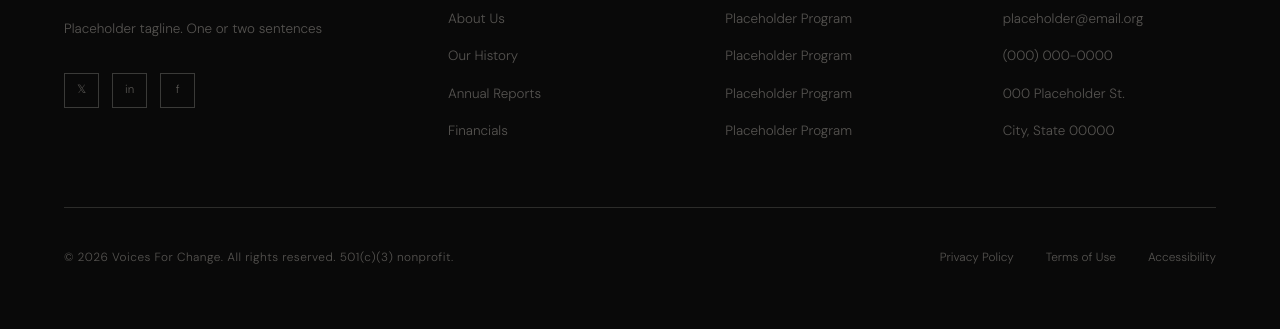
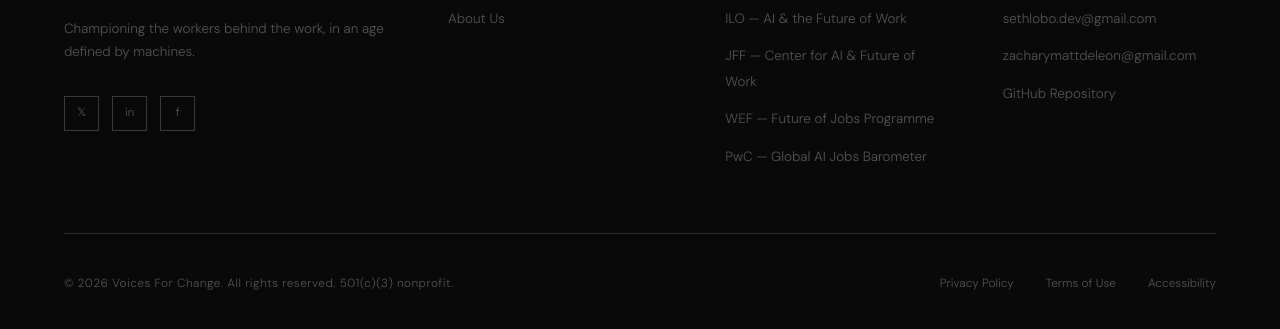
Before and after one commit to LucieSSI/VoicesForChange, a website: page index.html in a window 1280 px wide. Shown: the part 5060-5389 px from the top of the page. Drawn offline with nearby package versions, Linux system fonts and the light colour scheme.

Commit message:
Hotfixes for the crash

```diff
--- a/index.html
+++ b/index.html
@@ -198,7 +198,7 @@
     <div class="footer-top">
         <div>
             <div class="footer-brand-name"><span>V</span>oices For Change</div>
-            <p class="footer-tagline">Placeholder tagline. One or two sentences</p>
+            <p class="footer-tagline">Championing the workers behind the work, in an age defined by machines.</p>
             <div class="footer-socials">
                 <div class="social-btn">&#120143;</div>
                 <div class="social-btn">in</div>
@@ -209,27 +209,23 @@
             <p class="footer-col-title">Information</p>
             <ul class="footer-links">
                 <li><a href="#about">About Us</a></li>
-                <li><a href="nothing.html">Our History</a></li>
-                <li><a href="nothing.html">Annual Reports</a></li>
-                <li><a href="nothing.html">Financials</a></li>
             </ul>
         </div>
         <div>
             <p class="footer-col-title">Programs</p>
             <ul class="footer-links">
-                <li><a href="nothing.html">Placeholder Program</a></li>
-                <li><a href="nothing.html">Placeholder Program</a></li>
-                <li><a href="nothing.html">Placeholder Program</a></li>
-                <li><a href="nothing.html">Placeholder Program</a></li>
+                <li><a href="https://www.ilo.org/topics-and-sectors/artificial-intelligence" target="_blank" rel="noopener">ILO — AI & the Future of Work</a></li>
+                <li><a href="https://www.jff.org/work/jfflabs-artificial-intelligence" target="_blank" rel="noopener">JFF — Center for AI & Future of Work</a></li>
+                <li><a href="https://www.weforum.org/publications/the-future-of-jobs-report-2025" target="_blank" rel="noopener">WEF — Future of Jobs Programme</a></li>
+                <li><a href="https://www.pwc.com/gx/en/services/ai/ai-jobs-barometer.html" target="_blank" rel="noopener">PwC — Global AI Jobs Barometer</a></li>
             </ul>
         </div>
         <div>
             <p class="footer-col-title">Contact</p>
             <ul class="footer-links">
-                <li><a href="nothing.html">placeholder@email.org</a></li>
-                <li><a href="nothing.html">(000) 000-0000</a></li>
-                <li><a href="nothing.html">000 Placeholder St.</a></li>
-                <li><a href="nothing.html">City, State 00000</a></li>
+                <li><a href="mailto:sethlobo.dev@gmail.com">sethlobo.dev@gmail.com</a></li>
+                <li><a href="mailto:zacharymattdeleon@gmail.com">zacharymattdeleon@gmail.com</a></li>
+                <li><a href="https://github.com/LucieSSI/VoicesForChange/tree/main">GitHub Repository</a></li>
             </ul>
         </div>
     </div>
```
